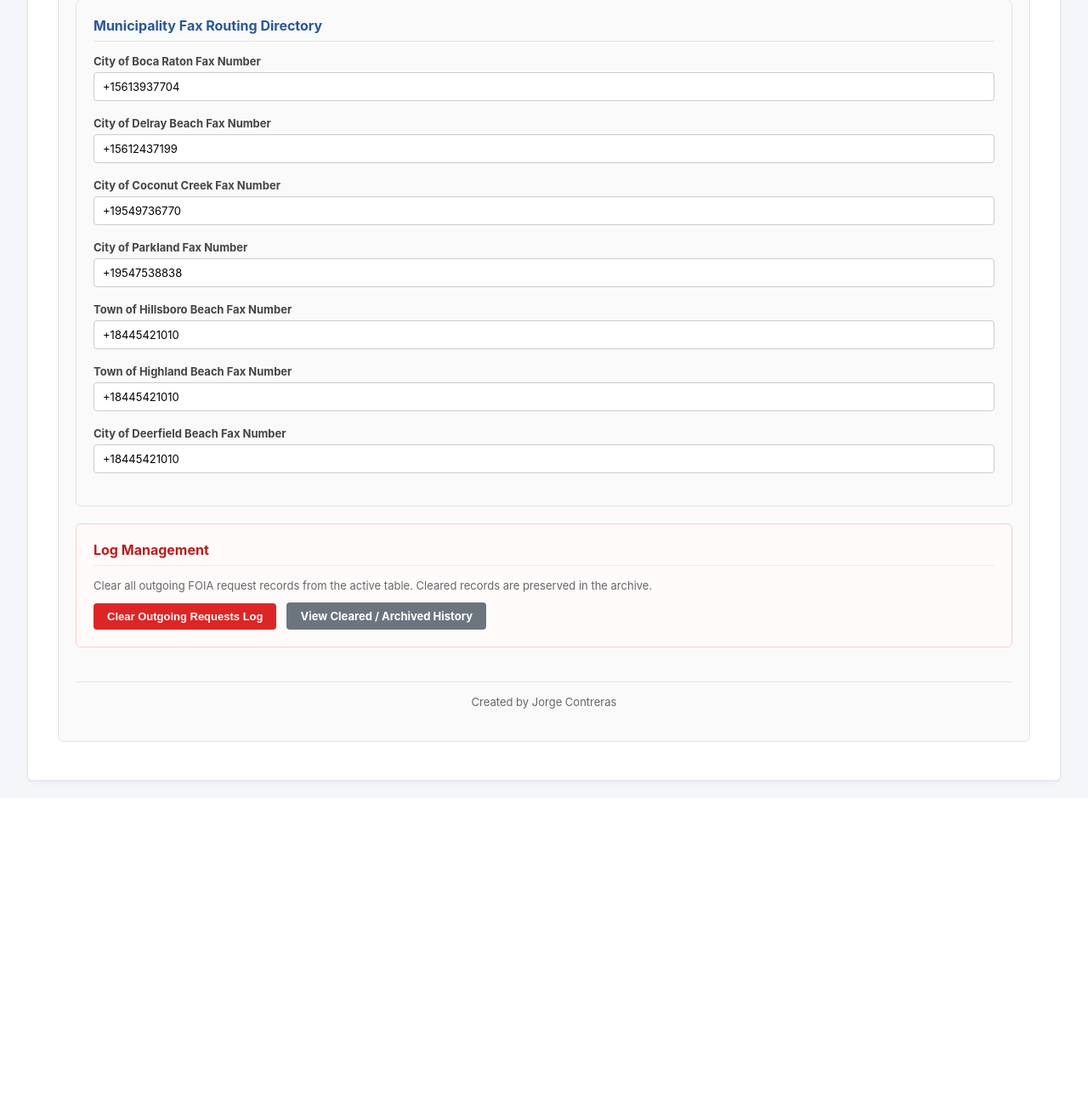
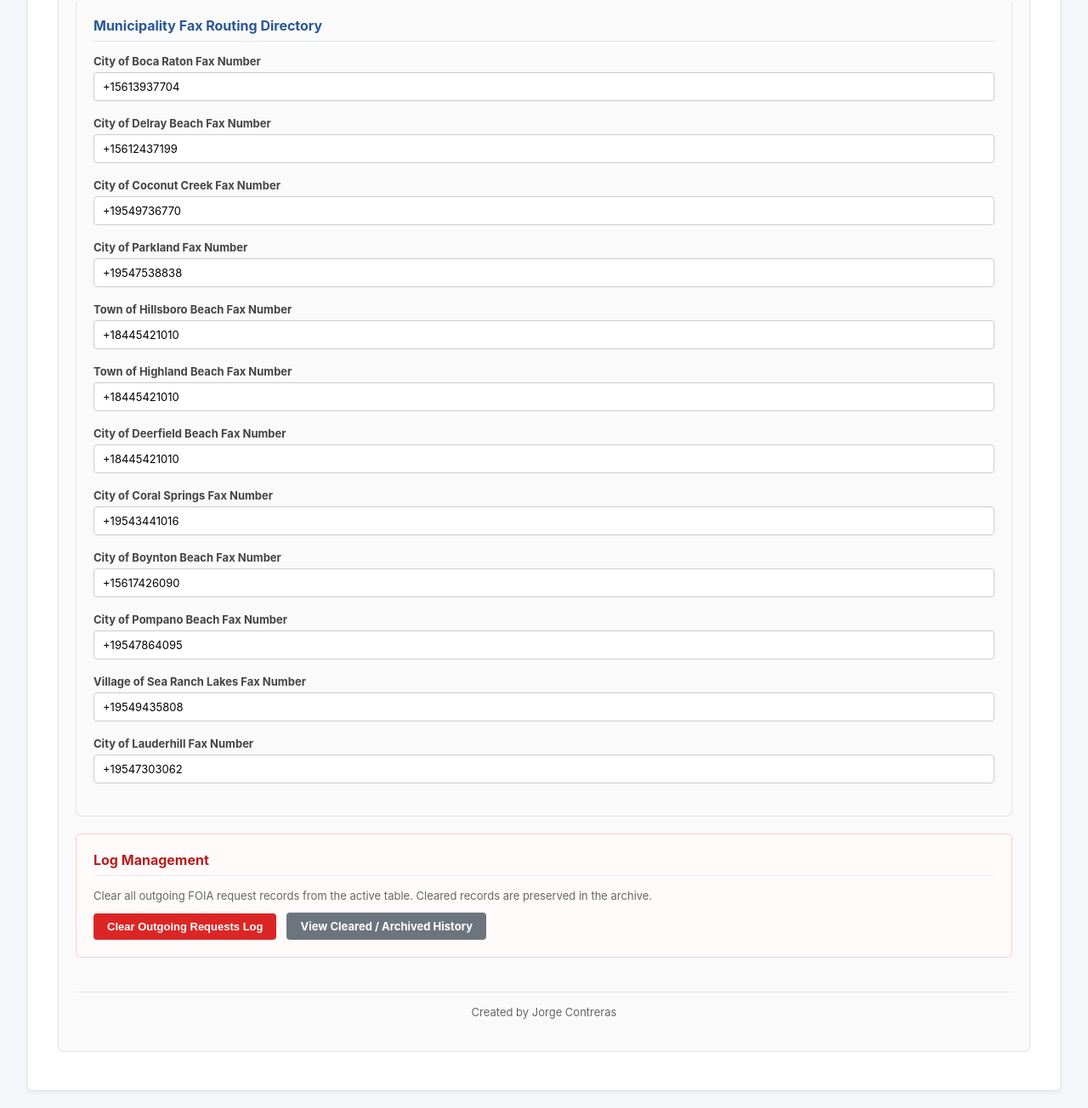
Before and after one commit to JorgeJoseContreras/boca-raton-foia-bot, a Flask app: page /settings in a window 1280 px wide. Shown: the part 1603-2907 px from the top of the page at 85% size. Before the commit the page ends 2527 px from the top, so only its background shows below. Run offline with Flask 3, Linux system fonts and the light colour scheme; data comes from the database, SQL or seed files in the repository.

Commit message:
Update Town of Gulf Stream email to townclerk@gulf-stream.org, and add Coral Springs, Boynton Beach, Pompano Beach, Sea Ranch Lakes, Lauderhill, and Fort Lauderdale (16 municipalities total)

```diff
--- a/app.py
+++ b/app.py
@@ -85,7 +85,8 @@ def settings_page():
     all_keys = [
         "use_gemini_ai", "foia_template", "start_date_days_ago", "delray_dept", "delray_record_type", "schedule_frequency",
         "telnyx_fax_number", "telnyx_connection_id", "telnyx_api_key",
-        "fax_boca_raton", "fax_delray_beach", "fax_coconut_creek", "fax_parkland", "fax_hillsboro_beach", "fax_highland_beach", "fax_deerfield_beach"
+        "fax_boca_raton", "fax_delray_beach", "fax_coconut_creek", "fax_parkland", "fax_hillsboro_beach", "fax_highland_beach", "fax_deerfield_beach",
+        "fax_coral_springs", "fax_boynton_beach", "fax_pompano_beach", "fax_sea_ranch_lakes", "fax_lauderhill"
     ]
     settings = {k: get_setting(k, "") for k in all_keys}
     return render_template("settings.html", settings=settings)
--- a/database.py
+++ b/database.py
@@ -102,6 +102,11 @@ def init_db():
         "fax_hillsboro_beach": "+18445421010",
         "fax_highland_beach": "+18445421010",
         "fax_deerfield_beach": "+18445421010",
+        "fax_coral_springs": "+19543441016",
+        "fax_boynton_beach": "+15617426090",
+        "fax_pompano_beach": "+19547864095",
+        "fax_sea_ranch_lakes": "+19549435808",
+        "fax_lauderhill": "+19547303062",
         "telnyx_fax_number": "+17624752325"
     }
 
--- a/email_engine.py
+++ b/email_engine.py
@@ -23,7 +23,13 @@ TARGET_MUNICIPALITIES = [
     {"name": "City of Deerfield Beach", "email": "+18445421010", "type": "fax"},
     {"name": "City of Lighthouse Point", "email": "lhpadmin@lighthousepoint.com", "type": "email"},
     {"name": "City of Margate", "email": "recordsmanagement@margatefl.com", "type": "email"},
-    {"name": "Town of Gulf Stream", "email": "aghlc.nm@gmail.com", "type": "email"}
+    {"name": "Town of Gulf Stream", "email": "townclerk@gulf-stream.org", "type": "email"},
+    {"name": "City of Coral Springs", "email": "+19543441016", "type": "fax"},
+    {"name": "City of Boynton Beach", "email": "+15617426090", "type": "fax"},
+    {"name": "City of Pompano Beach", "email": "+19547864095", "type": "fax"},
+    {"name": "Village of Sea Ranch Lakes", "email": "+19549435808", "type": "fax"},
+    {"name": "City of Lauderhill", "email": "+19547303062", "type": "fax"},
+    {"name": "City of Fort Lauderdale", "email": "PropertyRecords@fortlauderdale.gov", "type": "email"}
 ]
 
 def send_telegram_notification(message):
--- a/fax_engine.py
+++ b/fax_engine.py
@@ -23,7 +23,12 @@ CITY_FAX_MAPPING = {
     "City of Parkland": "fax_parkland",
     "Town of Hillsboro Beach": "fax_hillsboro_beach",
     "Town of Highland Beach": "fax_highland_beach",
-    "City of Deerfield Beach": "fax_deerfield_beach"
+    "City of Deerfield Beach": "fax_deerfield_beach",
+    "City of Coral Springs": "fax_coral_springs",
+    "City of Boynton Beach": "fax_boynton_beach",
+    "City of Pompano Beach": "fax_pompano_beach",
+    "Village of Sea Ranch Lakes": "fax_sea_ranch_lakes",
+    "City of Lauderhill": "fax_lauderhill"
 }
 
 def get_city_fax_number(city_name):
@@ -40,7 +45,12 @@ def get_city_fax_number(city_name):
         "City of Parkland": "+19547538838",
         "Town of Hillsboro Beach": "+18445421010",
         "Town of Highland Beach": "+18445421010",
-        "City of Deerfield Beach": "+18445421010"
+        "City of Deerfield Beach": "+18445421010",
+        "City of Coral Springs": "+19543441016",
+        "City of Boynton Beach": "+15617426090",
+        "City of Pompano Beach": "+19547864095",
+        "Village of Sea Ranch Lakes": "+19549435808",
+        "City of Lauderhill": "+19547303062"
     }
     return defaults.get(city_name, "")
 
--- a/templates/settings.html
+++ b/templates/settings.html
@@ -293,6 +293,26 @@
                 <label for="faxDeerfieldBeach">City of Deerfield Beach Fax Number</label>
                 <input type="text" id="faxDeerfieldBeach" value="{{ settings.fax_deerfield_beach or '+18445421010' }}">
             </div>
+            <div class="form-group">
+                <label for="faxCoralSprings">City of Coral Springs Fax Number</label>
+                <input type="text" id="faxCoralSprings" value="{{ settings.fax_coral_springs or '+19543441016' }}">
+            </div>
+            <div class="form-group">
+                <label for="faxBoyntonBeach">City of Boynton Beach Fax Number</label>
+                <input type="text" id="faxBoyntonBeach" value="{{ settings.fax_boynton_beach or '+15617426090' }}">
+            </div>
+            <div class="form-group">
+                <label for="faxPompanoBeach">City of Pompano Beach Fax Number</label>
+                <input type="text" id="faxPompanoBeach" value="{{ settings.fax_pompano_beach or '+19547864095' }}">
+            </div>
+            <div class="form-group">
+                <label for="faxSeaRanchLakes">Village of Sea Ranch Lakes Fax Number</label>
+                <input type="text" id="faxSeaRanchLakes" value="{{ settings.fax_sea_ranch_lakes or '+19549435808' }}">
+            </div>
+            <div class="form-group">
+                <label for="faxLauderhill">City of Lauderhill Fax Number</label>
+                <input type="text" id="faxLauderhill" value="{{ settings.fax_lauderhill or '+19547303062' }}">
+            </div>
         </div>
 
         <div class="card" style="border-color: #fecaca; background: #fffbfb;">
@@ -351,6 +371,11 @@
             const fax_hillsboro = document.getElementById('faxHillsboroBeach').value;
             const fax_highland = document.getElementById('faxHighlandBeach').value;
             const fax_deerfield = document.getElementById('faxDeerfieldBeach').value;
+            const fax_coral = document.getElementById('faxCoralSprings').value;
+            const fax_boynton = document.getElementById('faxBoyntonBeach').value;
+            const fax_pompano = document.getElementById('faxPompanoBeach').value;
+            const fax_sea = document.getElementById('faxSeaRanchLakes').value;
+            const fax_lauderhill = document.getElementById('faxLauderhill').value;
 
             try {
                 const res = await fetch('/api/settings', {
@@ -371,7 +396,12 @@
                         fax_parkland: fax_parkland,
                         fax_hillsboro_beach: fax_hillsboro,
                         fax_highland_beach: fax_highland,
-                        fax_deerfield_beach: fax_deerfield
+                        fax_deerfield_beach: fax_deerfield,
+                        fax_coral_springs: fax_coral,
+                        fax_boynton_beach: fax_boynton,
+                        fax_pompano_beach: fax_pompano,
+                        fax_sea_ranch_lakes: fax_sea,
+                        fax_lauderhill: fax_lauderhill
                     })
                 });
                 const data = await res.json();
```
